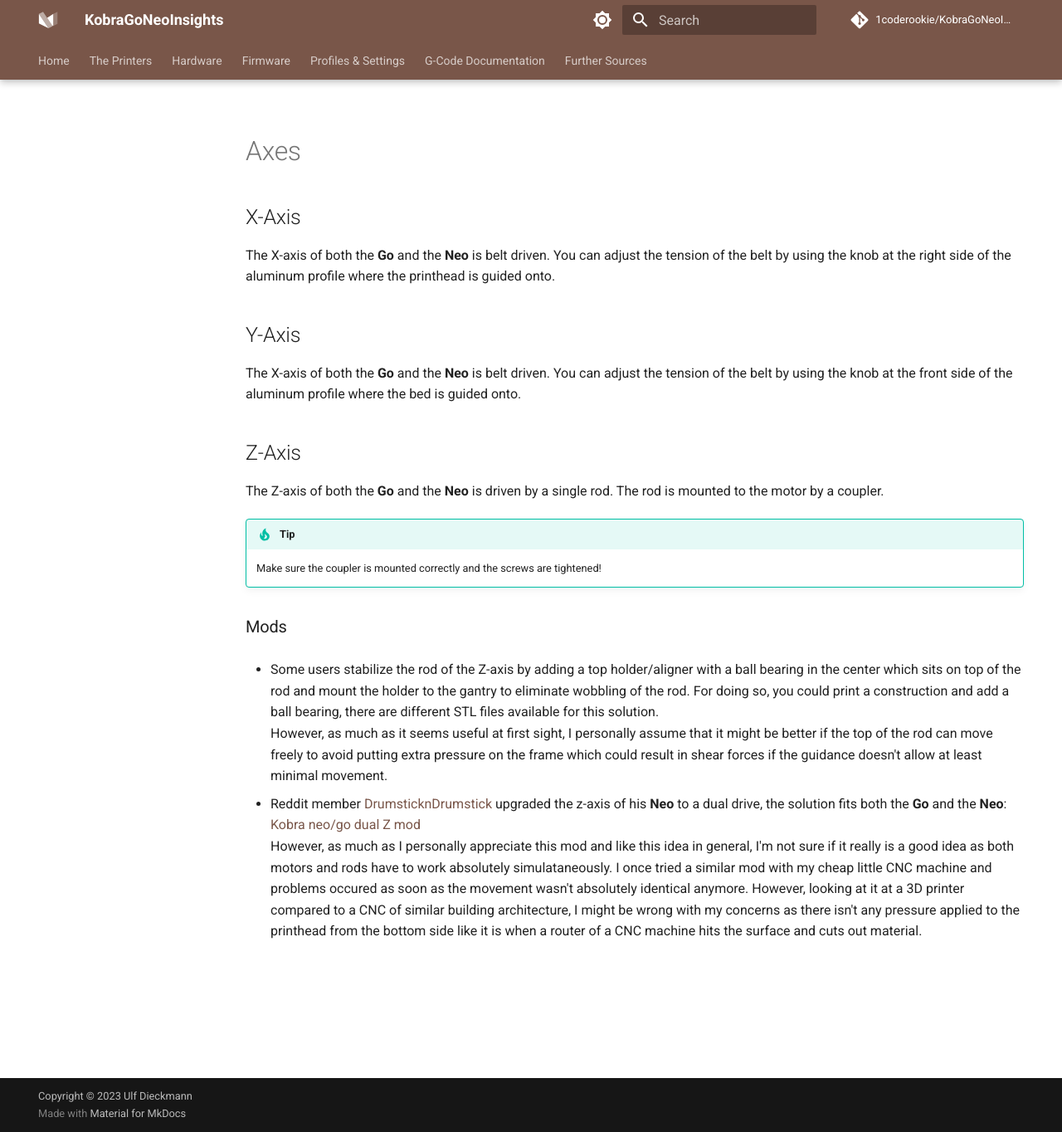
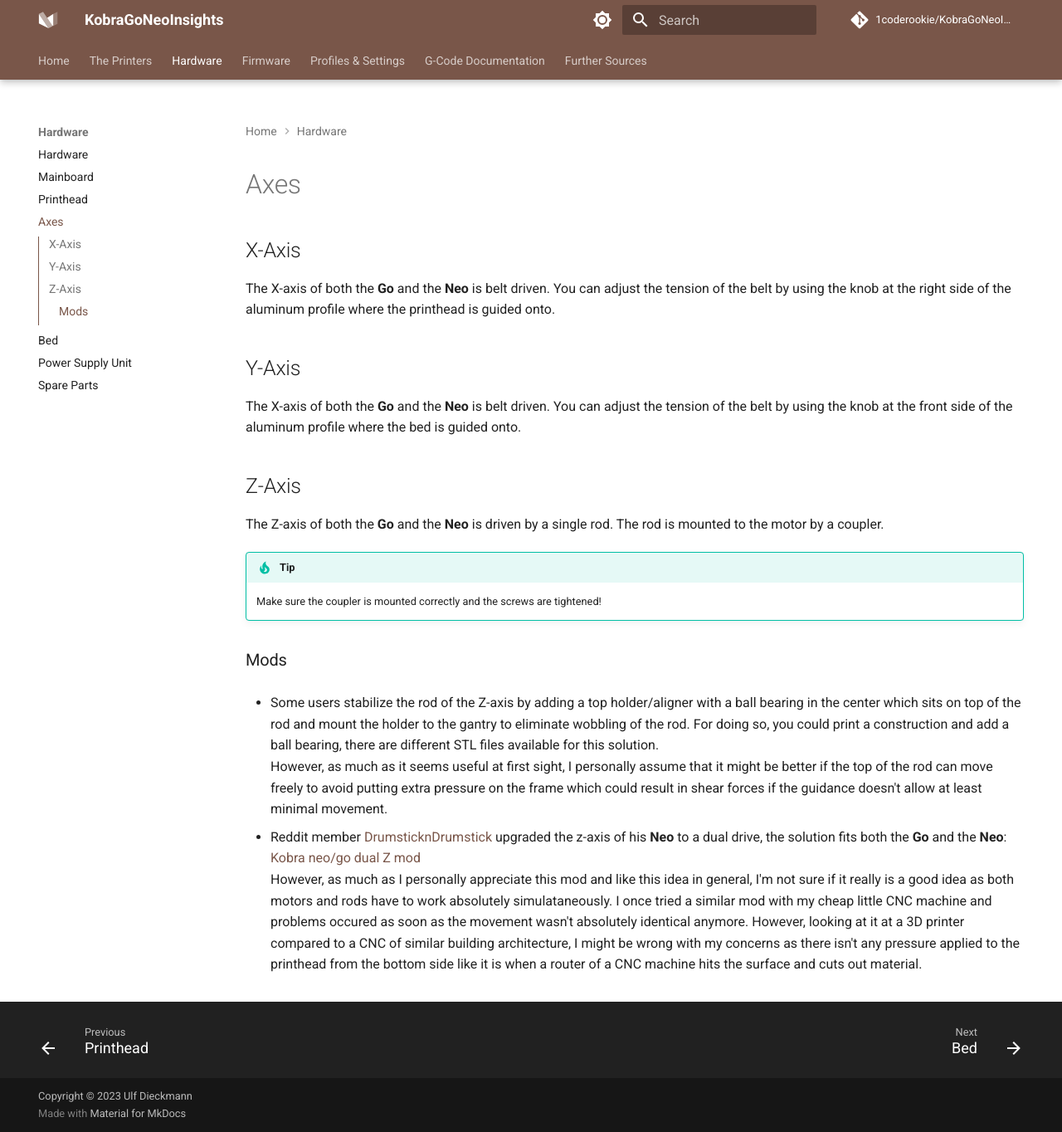
Before and after one commit to 1coderookie/KobraGoNeoInsights, an MkDocs documentation site: the page built from docs/hardware/axes.md, in a window 1280 px wide and 1364 px high. Shown: the whole window at 83% size. Built offline with MkDocs 1.6.1 and Material for MkDocs 9.7.7, drawn with Linux system fonts in a browser that asks for light colours; comment, search, counter and statistics services are not loaded.

Commit message:
Update mkdocs.yml

```diff
--- a/mkdocs.yml
+++ b/mkdocs.yml
@@ -116,6 +116,7 @@
     - Hardware: 'hardware/hw_index.md'
     - Mainboard: 'hardware/mainboard.md'
     - Printhead: 'hardware/printhead.md'
+    - Axes: 'hardware/axes.md'
     - Bed: 'hardware/bed.md'
     - Power Supply Unit: 'hardware/powersupply.md'
     - Spare Parts: 'hardware/spare_parts.md'
```
